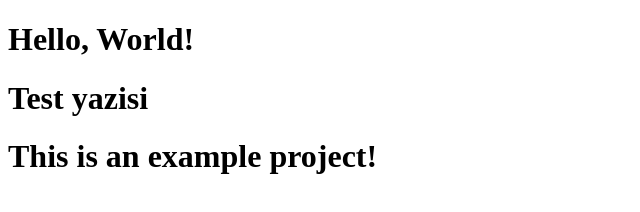
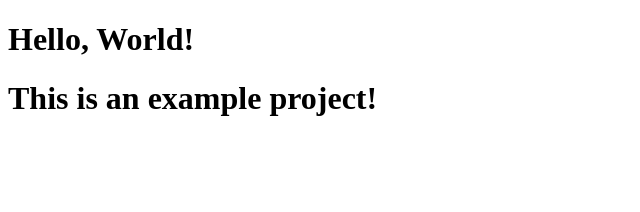
Before and after one commit to ilhanavci/my-first-project, a plain HTML site: page index.html in a window 1280 px wide. Shown: the whole page, without its empty margins (0-640 px from the left). Drawn offline with Linux system fonts and the light colour scheme.

Commit message:
update index file

```diff
--- a/index.html
+++ b/index.html
@@ -6,7 +6,6 @@
 </head>
 <body>
     <h1>Hello, World!</h1>
-    <h1>Test yazisi</h1>
     <h1>This is an example project!</h1>
 </body>
 </html>
```
